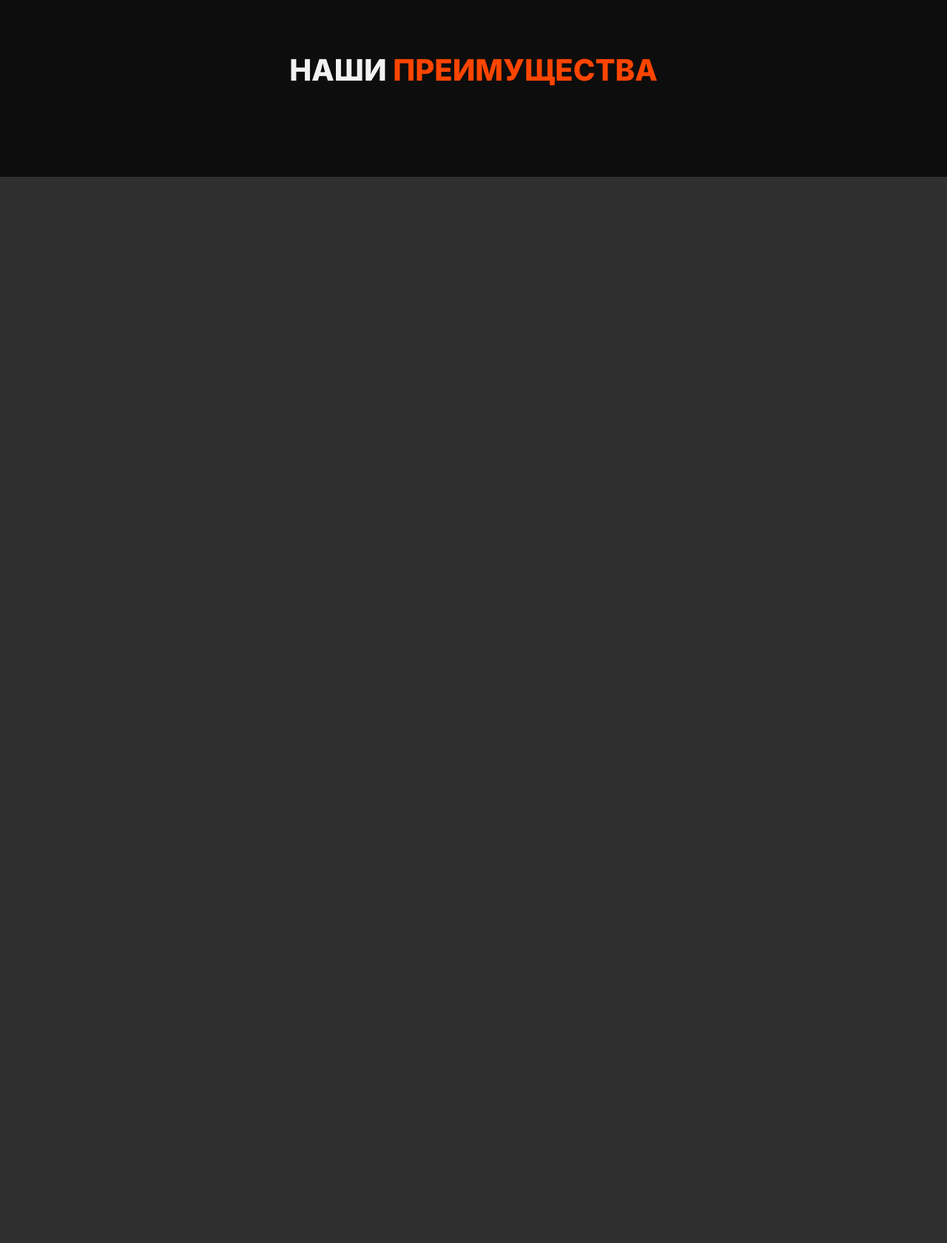
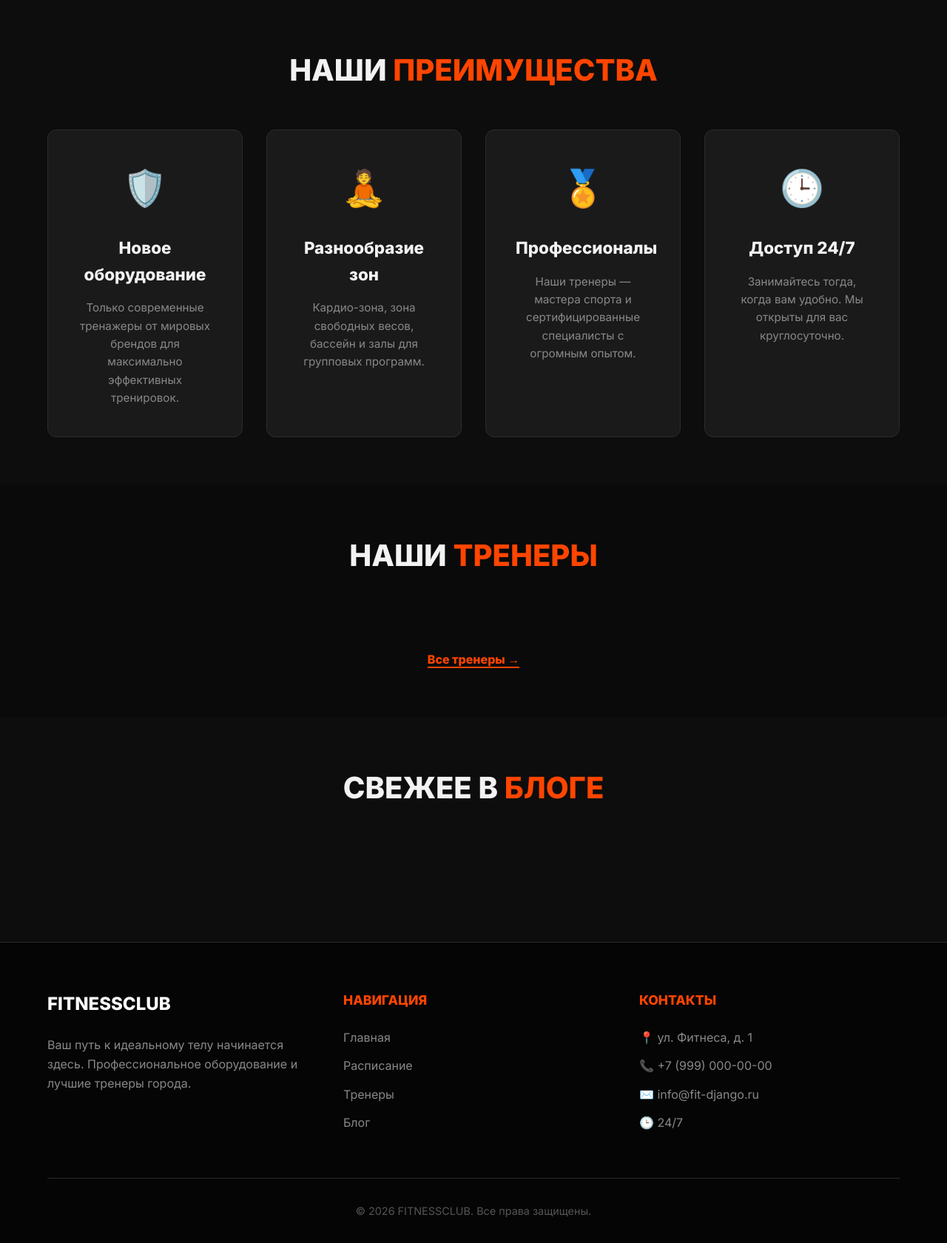
Before and after one commit to ZentifyID/django-fitness, a Django app: page / in a window 1280 px wide. Shown: the part 801-2481 px from the top of the page at 74% size. Before the commit the page ends 1040 px from the top, so only its background shows below. Run offline with Django 5.2, Linux system fonts and the light colour scheme; data that the repository does not hold is empty.

Commit message:
Доп. функционал и дизайн

```diff
--- a/config/urls.py
+++ b/config/urls.py
@@ -1,5 +1,7 @@
 from django.contrib import admin
 from django.urls import path, include
+from django.conf import settings
+from django.conf.urls.static import static
 from core.views import index, pricing
 
 urlpatterns = [
@@ -10,3 +12,7 @@ urlpatterns = [
     path('members/', include('members.urls', namespace='members')),
     path('blog/', include('blog.urls', namespace='blog')),
 ]
+
+if settings.DEBUG:
+    urlpatterns += static(settings.MEDIA_URL, document_root=settings.MEDIA_ROOT)
+    urlpatterns += static(settings.STATIC_URL, document_root=settings.STATIC_ROOT)
--- a/core/views.py
+++ b/core/views.py
@@ -1,8 +1,15 @@
 from django.shortcuts import render
 from members.models import MembershipPlan
+from blog.models import Post
+from schedule.models import Trainer
 
 def index(request):
-    return render(request, 'index.html')
+    latest_posts = Post.objects.all()[:3]
+    trainers = Trainer.objects.all()[:4]
+    return render(request, 'index.html', {
+        'latest_posts': latest_posts,
+        'trainers': trainers
+    })
 
 def pricing(request):
     plans = MembershipPlan.objects.all().order_by('price')
--- a/members/urls.py
+++ b/members/urls.py
@@ -8,4 +8,5 @@ urlpatterns = [
     path('login/', views.login_view, name='login'),
     path('logout/', views.logout_view, name='logout'),
     path('dashboard/', views.dashboard, name='dashboard'),
+    path('payment/<int:plan_id>/', views.payment_page, name='payment'),
 ]
--- a/schedule/views.py
+++ b/schedule/views.py
@@ -17,6 +17,12 @@ def trainer_list(request):
 def book_class(request, schedule_id):
     schedule = get_object_or_404(Schedule, id=schedule_id)
 
+    # Проверка наличия абонемента
+    profile = request.user.profile
+    if not profile.membership or not profile.membership_expires or profile.membership_expires < timezone.now().date():
+        messages.error(request, 'Для записи на занятие необходим активный абонемент!')
+        return redirect('pricing')
+
     # Проверка на наличие мест
     current_bookings = schedule.bookings.count()
     if current_bookings >= schedule.capacity:
--- a/static_local/css/style.css
+++ b/static_local/css/style.css
@@ -118,3 +118,137 @@ body {
 .section-title span {
     color: var(--primary);
 }
+
+/* Features Grid */
+.features-grid {
+    display: grid;
+    grid-template-columns: repeat(auto-fit, minmax(250px, 1fr));
+    gap: 2rem;
+    margin-top: 2rem;
+}
+
+.feature-card {
+    background: var(--secondary);
+    padding: 2.5rem;
+    border-radius: 12px;
+    text-align: center;
+    border: 1px solid var(--accent);
+    transition: all 0.3s ease;
+}
+
+.feature-card:hover {
+    transform: translateY(-10px);
+    border-color: var(--primary);
+    box-shadow: 0 10px 30px rgba(255, 69, 0, 0.1);
+}
+
+.feature-icon {
+    font-size: 3rem;
+    color: var(--primary);
+    margin-bottom: 1.5rem;
+}
+
+.feature-card h3 {
+    margin-bottom: 1rem;
+    font-size: 1.4rem;
+}
+
+.feature-card p {
+    color: #888;
+    font-size: 0.95rem;
+}
+
+/* Blog/Trainer Preview Cards */
+.preview-grid {
+    display: grid;
+    grid-template-columns: repeat(auto-fit, minmax(300px, 1fr));
+    gap: 2rem;
+}
+
+.preview-card {
+    background: var(--secondary);
+    border-radius: 12px;
+    overflow: hidden;
+    border: 1px solid var(--accent);
+    transition: all 0.3s ease;
+    display: flex;
+    flex-direction: column;
+}
+
+.preview-card:hover {
+    transform: translateY(-8px);
+    border-color: var(--primary);
+    box-shadow: 0 10px 30px rgba(0,0,0,0.5);
+}
+
+.preview-image-container {
+    width: 100%;
+    height: 320px;
+    overflow: hidden;
+    background: #111;
+}
+
+.preview-image {
+    width: 100%;
+    height: 100%;
+    object-fit: cover;
+    object-position: center;
+    transition: transform 0.5s ease;
+}
+
+.preview-card:hover .preview-image {
+    transform: scale(1.1);
+}
+
+.preview-content {
+    padding: 1.5rem;
+    flex-grow: 1;
+}
+
+/* Footer */
+footer {
+    background: #050505;
+    padding: 4rem 5% 2rem;
+    border-top: 1px solid var(--accent);
+    margin-top: 4rem;
+}
+
+.footer-grid {
+    display: grid;
+    grid-template-columns: repeat(auto-fit, minmax(200px, 1fr));
+    gap: 3rem;
+    margin-bottom: 3rem;
+}
+
+.footer-col h4 {
+    color: var(--primary);
+    margin-bottom: 1.5rem;
+    text-transform: uppercase;
+    font-size: 1.1rem;
+}
+
+.footer-col ul {
+    list-style: none;
+}
+
+.footer-col ul li {
+    margin-bottom: 0.8rem;
+}
+
+.footer-col ul li a {
+    color: #888;
+    text-decoration: none;
+    transition: color 0.3s;
+}
+
+.footer-col ul li a:hover {
+    color: var(--primary);
+}
+
+.footer-bottom {
+    text-align: center;
+    padding-top: 2rem;
+    border-top: 1px solid var(--accent);
+    color: #555;
+    font-size: 0.9rem;
+}
--- a/templates/base.html
+++ b/templates/base.html
@@ -1,6 +1,7 @@
 {% load static %}
 <!DOCTYPE html>
 <html lang="ru">
+
 <head>
     <meta charset="UTF-8">
     <meta name="viewport" content="width=device-width, initial-scale=1.0">
@@ -8,6 +9,7 @@
     <link href="https://fonts.googleapis.com/css2?family=Inter:wght@300;400;600;800&display=swap" rel="stylesheet">
     <link rel="stylesheet" href="{% static 'css/style.css' %}">
 </head>
+
 <body>
 
     <nav class="navbar">
@@ -20,13 +22,14 @@
         </ul>
         <div class="nav-actions">
             {% if user.is_authenticated %}
-                <a href="{% url 'members:dashboard' %}" class="btn-primary" style="margin-right: 10px;">Кабинет</a>
-                <form action="{% url 'members:logout' %}" method="POST" style="display:inline;">
-                    {% csrf_token %}
-                    <button type="submit" style="background:none; border:none; color: #888; cursor:pointer; font-size: 0.9rem;">Выйти</button>
-                </form>
+            <a href="{% url 'members:dashboard' %}" class="btn-primary" style="margin-right: 10px;">Кабинет</a>
+            <form action="{% url 'members:logout' %}" method="POST" style="display:inline;">
+                {% csrf_token %}
+                <button type="submit"
+                    style="background:none; border:none; color: #888; cursor:pointer; font-size: 0.9rem;">Выйти</button>
+            </form>
             {% else %}
-                <a href="{% url 'members:login' %}" class="btn-primary">Войти</a>
+            <a href="{% url 'members:login' %}" class="btn-primary">Войти</a>
             {% endif %}
         </div>
     </nav>
@@ -34,5 +37,37 @@
     {% block content %}
     {% endblock %}
 
+    <footer>
+        <div class="footer-grid">
+            <div class="footer-col">
+                <h4 style="color: white; font-size: 1.5rem; margin-bottom: 1.5rem;">FITNESS<span>CLUB</span></h4>
+                <p style="color: #888; line-height: 1.6;">Ваш путь к идеальному телу начинается здесь. Профессиональное
+                    оборудование и лучшие тренеры города.</p>
+            </div>
+            <div class="footer-col">
+                <h4>Навигация</h4>
+                <ul>
+                    <li><a href="/">Главная</a></li>
+                    <li><a href="{% url 'schedule:list' %}">Расписание</a></li>
+                    <li><a href="{% url 'schedule:trainers' %}">Тренеры</a></li>
+                    <li><a href="{% url 'blog:list' %}">Блог</a></li>
+                </ul>
+            </div>
+            <div class="footer-col">
+                <h4>Контакты</h4>
+                <ul style="color: #888;">
+                    <li>📍 ул. Фитнеса, д. 1</li>
+                    <li>📞 +7 (999) 000-00-00</li>
+                    <li>✉️ info@fit-django.ru</li>
+                    <li>🕒 24/7</li>
+                </ul>
+            </div>
+        </div>
+        <div class="footer-bottom">
+            &copy; 2026 FITNESSCLUB. Все права защищены.
+        </div>
+    </footer>
+
 </body>
+
 </html>
--- a/templates/index.html
+++ b/templates/index.html
@@ -9,6 +9,73 @@
 
 <section class="container">
     <h2 class="section-title">Наши <span>Преимущества</span></h2>
-    <!-- Здесь будет сетка преимуществ -->
+    <div class="features-grid">
+        <div class="feature-card">
+            <div class="feature-icon">🛡️</div>
+            <h3>Новое оборудование</h3>
+            <p>Только современные тренажеры от мировых брендов для максимально эффективных тренировок.</p>
+        </div>
+        <div class="feature-card">
+            <div class="feature-icon">🧘</div>
+            <h3>Разнообразие зон</h3>
+            <p>Кардио-зона, зона свободных весов, бассейн и залы для групповых программ.</p>
+        </div>
+        <div class="feature-card">
+            <div class="feature-icon">🏅</div>
+            <h3>Профессионалы</h3>
+            <p>Наши тренеры — мастера спорта и сертифицированные специалисты с огромным опытом.</p>
+        </div>
+        <div class="feature-card">
+            <div class="feature-icon">🕒</div>
+            <h3>Доступ 24/7</h3>
+            <p>Занимайтесь тогда, когда вам удобно. Мы открыты для вас круглосуточно.</p>
+        </div>
+    </div>
+</section>
+
+<section class="container" style="background: #0a0a0a;">
+    <h2 class="section-title">Наши <span>Тренеры</span></h2>
+    <div class="preview-grid">
+        {% for trainer in trainers %}
+        <div class="preview-card">
+            <div class="preview-image-container">
+                {% if trainer.photo %}
+                    <img src="{{ trainer.photo.url }}" class="preview-image" alt="{{ trainer.name }}">
+                {% else %}
+                    <div style="width: 100%; height: 100%; background: #333; display: flex; align-items: center; justify-content: center; font-size: 3rem;">🏋️</div>
+                {% endif %}
+            </div>
+            <div class="preview-content">
+                <h3 style="margin-bottom: 0.5rem;">{{ trainer.name }}</h3>
+                <p style="color: var(--primary); font-size: 0.9rem;">{{ trainer.specialization }}</p>
+            </div>
+        </div>
+        {% endfor %}
+    </div>
+    <div style="text-align: center; margin-top: 3rem;">
+        <a href="{% url 'schedule:trainers' %}" style="color: var(--primary); text-decoration: none; font-weight: bold; border-bottom: 2px solid var(--primary);">Все тренеры →</a>
+    </div>
+</section>
+
+<section class="container">
+    <h2 class="section-title">Свежее в <span>Блоге</span></h2>
+    <div class="preview-grid">
+        {% for post in latest_posts %}
+        <div class="preview-card">
+            <div class="preview-image-container">
+                {% if post.image %}
+                    <img src="{{ post.image.url }}" class="preview-image" alt="{{ post.title }}">
+                {% else %}
+                    <div style="width: 100%; height: 100%; background: #333; display: flex; align-items: center; justify-content: center; color: #666;">Нет фото</div>
+                {% endif %}
+            </div>
+            <div class="preview-content">
+                <h3 style="margin-bottom: 1rem; font-size: 1.2rem;">{{ post.title }}</h3>
+                <p style="color: #888; font-size: 0.9rem; margin-bottom: 1.5rem;">{{ post.content|truncatewords:15 }}</p>
+                <a href="{% url 'blog:detail' post.id %}" style="color: var(--primary); text-decoration: none; font-weight: 600;">Читать далее</a>
+            </div>
+        </div>
+        {% endfor %}
+    </div>
 </section>
 {% endblock %}
--- a/templates/pricing.html
+++ b/templates/pricing.html
@@ -21,7 +21,7 @@
 
                 <p style="color: #ccc; min-height: 80px; margin-bottom: 2rem;">{{ plan.description }}</p>
 
-                <a href="#" class="btn-primary" style="display: block; padding: 1rem; {% if forloop.counter != 2 %}background: transparent; border: 2px solid var(--primary); color: var(--primary);{% endif %}">
+                <a href="{% url 'members:payment' plan.id %}" class="btn-primary" style="display: block; padding: 1rem; {% if forloop.counter != 2 %}background: transparent; border: 2px solid var(--primary); color: var(--primary);{% endif %}">
                     Оформить
                 </a>
             </div>
```
Also changed, not shown: members/views.py (+20 -2 lines), templates/blog/post_list.html (+9 -7 lines), templates/members/payment.html (added, +49 -0 lines), templates/schedule/trainer_list.html (+8 -6 lines), 1 other file.
